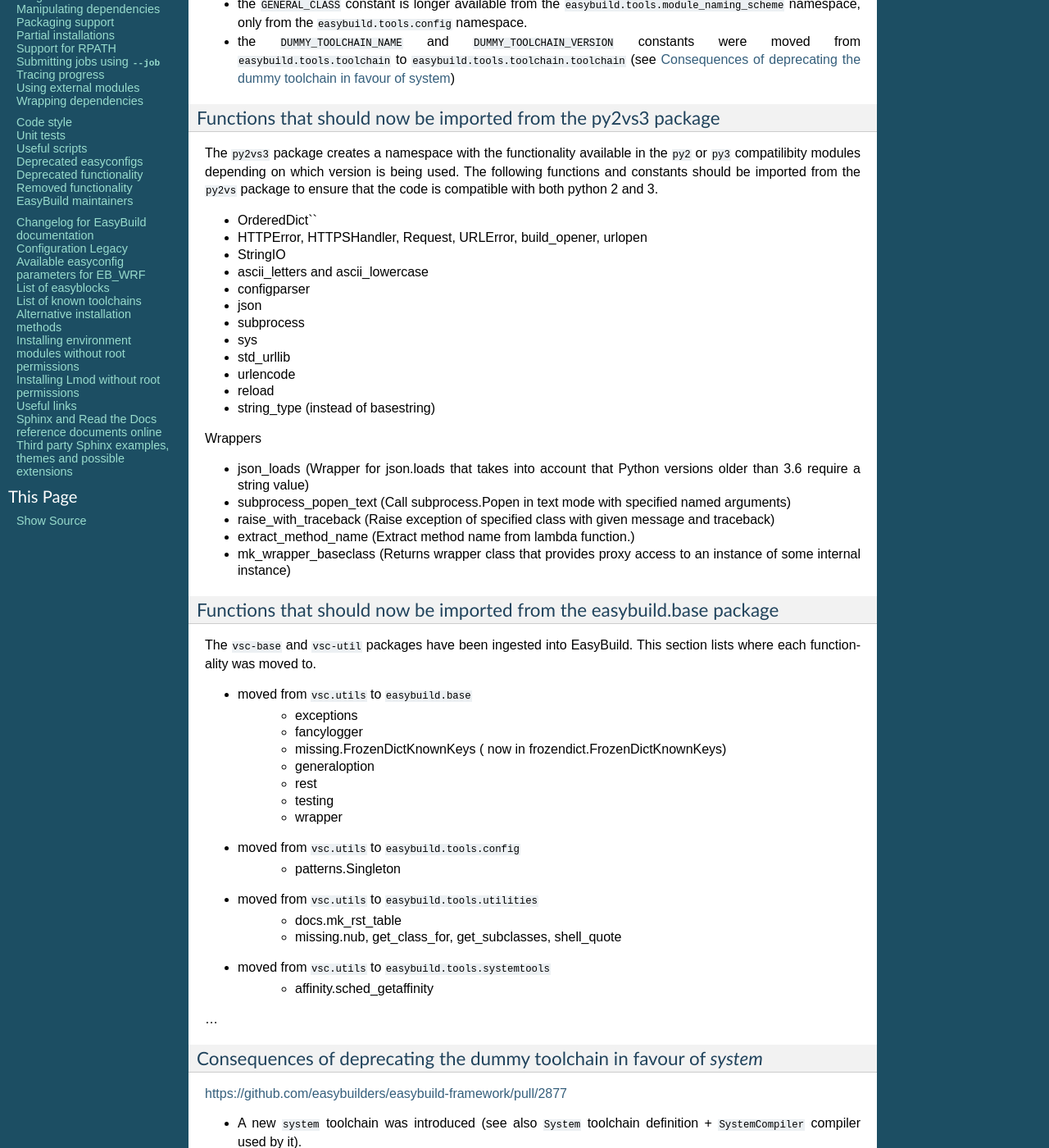
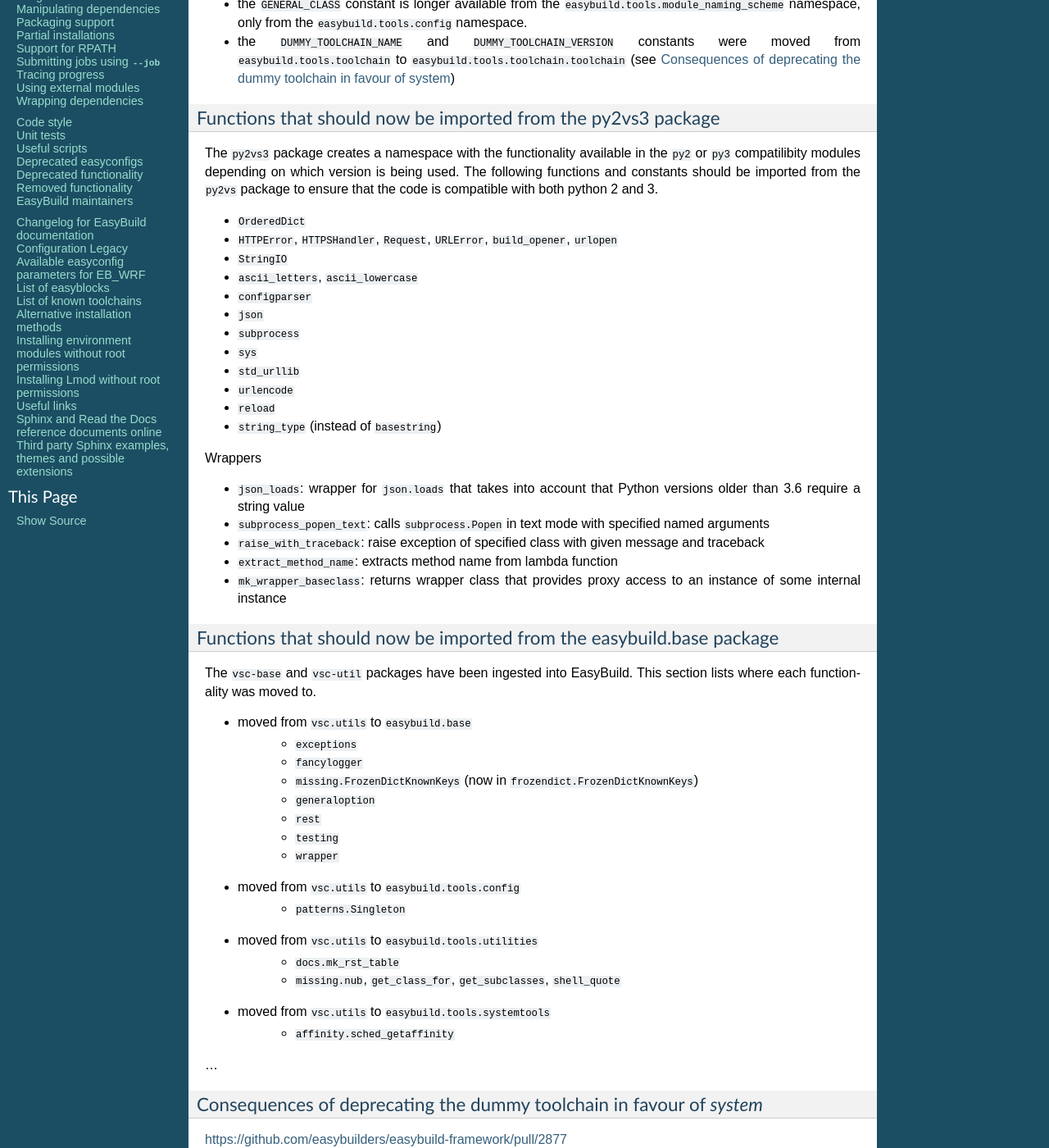
Before and after one commit to easybuilders/easybuild, a Sphinx documentation site: the page built from docs/Changes-4.0.rst, in a window 1280 px wide and 1400 px high, scrolled down 624 px. Shown: the whole window at 82% size. Built offline with Sphinx 7.4.7, drawn with Linux system fonts in a browser that asks for light colours; pages that are not in the unit, such as notebooks, are missing from menus; some of the changed text lies outside the part shown.

```diff
--- a/docs/Changes-4.0.rst
+++ b/docs/Changes-4.0.rst
@@ -39,26 +39,26 @@ Functions that should now be imported from the py2vs3 package
 
 The ``py2vs3`` package creates a namespace with the functionality available in the ``py2`` or ``py3`` compatilibity modules depending on which version is being used. The following functions and constants should be imported from the ``py2vs`` package to ensure that the code is compatible with both python 2 and 3.
 
-* OrderedDict``
-* HTTPError, HTTPSHandler, Request, URLError, build_opener, urlopen
-* StringIO
-* ascii_letters and ascii_lowercase
-* configparser
-* json
-* subprocess
-* sys
-* std_urllib
-* urlencode
-* reload
-* string_type (instead of basestring)
+* ``OrderedDict``
+* ``HTTPError``, ``HTTPSHandler``, ``Request``, ``URLError``, ``build_opener``, ``urlopen``
+* ``StringIO``
+* ``ascii_letters``, ``ascii_lowercase``
+* ``configparser``
+* ``json``
+* ``subprocess``
+* ``sys``
+* ``std_urllib``
+* ``urlencode``
+* ``reload``
+* ``string_type`` (instead of ``basestring``)
 
 Wrappers
 
-* json_loads (Wrapper for json.loads that takes into account that Python versions older than 3.6 require a string value)
-* subprocess_popen_text (Call subprocess.Popen in text mode with specified named arguments)
-* raise_with_traceback (Raise exception of specified class with given message and traceback)
-* extract_method_name (Extract method name from lambda function.)
-* mk_wrapper_baseclass (Returns wrapper class that provides proxy access to an instance of some internal instance)
+* ``json_loads``: wrapper for ``json.loads`` that takes into account that Python versions older than 3.6 require a string value
+* ``subprocess_popen_text``: calls ``subprocess.Popen`` in text mode with specified named arguments
+* ``raise_with_traceback``: raise exception of specified class with given message and traceback
+* ``extract_method_name``: extracts method name from lambda function
+* ``mk_wrapper_baseclass``: returns wrapper class that provides proxy access to an instance of some internal instance
 
 .. _easybuild_base:
 
@@ -68,20 +68,20 @@ Functions that should now be imported from the easybuild.base package
 The ``vsc-base`` and ``vsc-util`` packages have been ingested into EasyBuild. This section lists where each functionality was moved to.
 
 * moved from ``vsc.utils`` to ``easybuild.base``
-    * exceptions
-    * fancylogger
-    * missing.FrozenDictKnownKeys ( now in frozendict.FrozenDictKnownKeys)
-    * generaloption
-    * rest
-    * testing
-    * wrapper
+    * ``exceptions``
+    * ``fancylogger``
+    * ``missing.FrozenDictKnownKeys`` (now in ``frozendict.FrozenDictKnownKeys``)
+    * ``generaloption``
+    * ``rest``
+    * ``testing``
+    * ``wrapper``
 * moved from ``vsc.utils`` to ``easybuild.tools.config``
-    * patterns.Singleton
+    * ``patterns.Singleton``
 * moved from ``vsc.utils`` to ``easybuild.tools.utilities``
-    * docs.mk_rst_table
-    * missing.nub, get_class_for, get_subclasses, shell_quote
+    * ``docs.mk_rst_table``
+    * ``missing.nub``, ``get_class_for``, ``get_subclasses``, ``shell_quote``
 * moved from ``vsc.utils`` to ``easybuild.tools.systemtools``
-    * affinity.sched_getaffinity
+    * ``affinity.sched_getaffinity``
 
 ...
 
@@ -94,7 +94,7 @@ https://github.com/easybuilders/easybuild-framework/pull/2877
 
 * A new ``system`` toolchain was introduced (see also ``System`` toolchain definition + ``SystemCompiler`` compiler used by it).
 
-* In contrast with the ``dummy`` toolchain, the version of the ``system`` toolchain is totally meaningless (so no more special behavior like we had with using 'dummy' as a version for the ``dummy`` toolchain).
+* In contrast with the ``dummy`` toolchain, the version of the ``system`` toolchain is totally meaningless (so no more special behavior like we had with using '``dummy``' as a version for the ``dummy`` toolchain).
 
 * The use of the ``dummy`` toolchain is deprecated: it will produce a big fat warning in EasyBuild 4.x, and will result in an error being raised starting with EasyBuild 5.0 (see ``Toolchain.__init__ in easybuild/tools/toolchain/toolchain.py``). In addition, whenever the ``dummy`` toolchain is specified, it will be replaced by the ``system`` toolchain under the covers.
 
```
